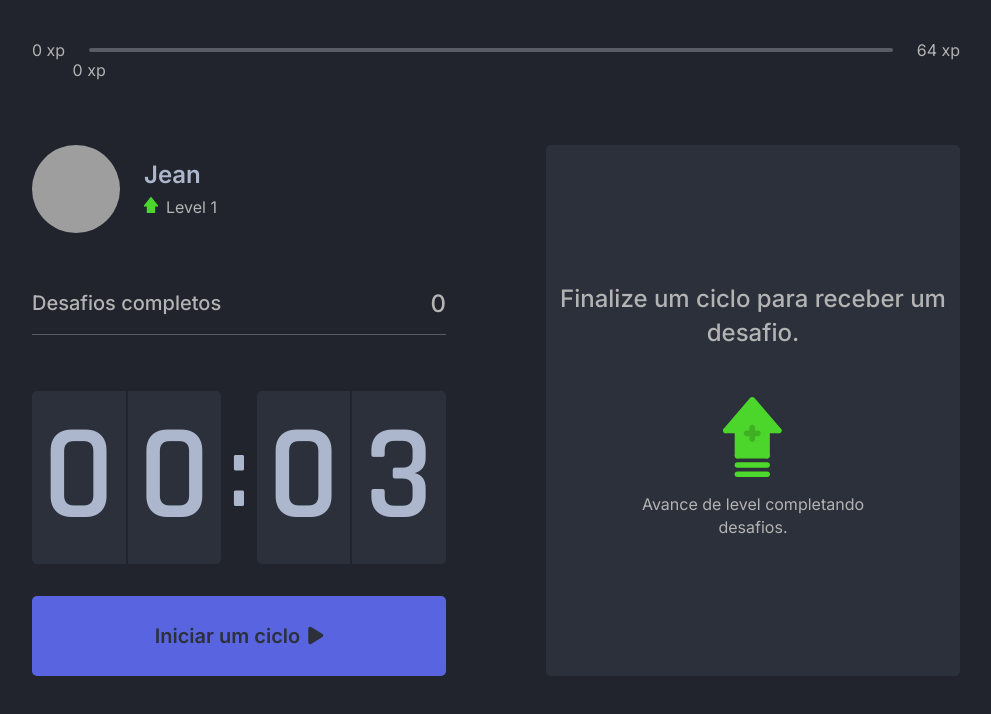
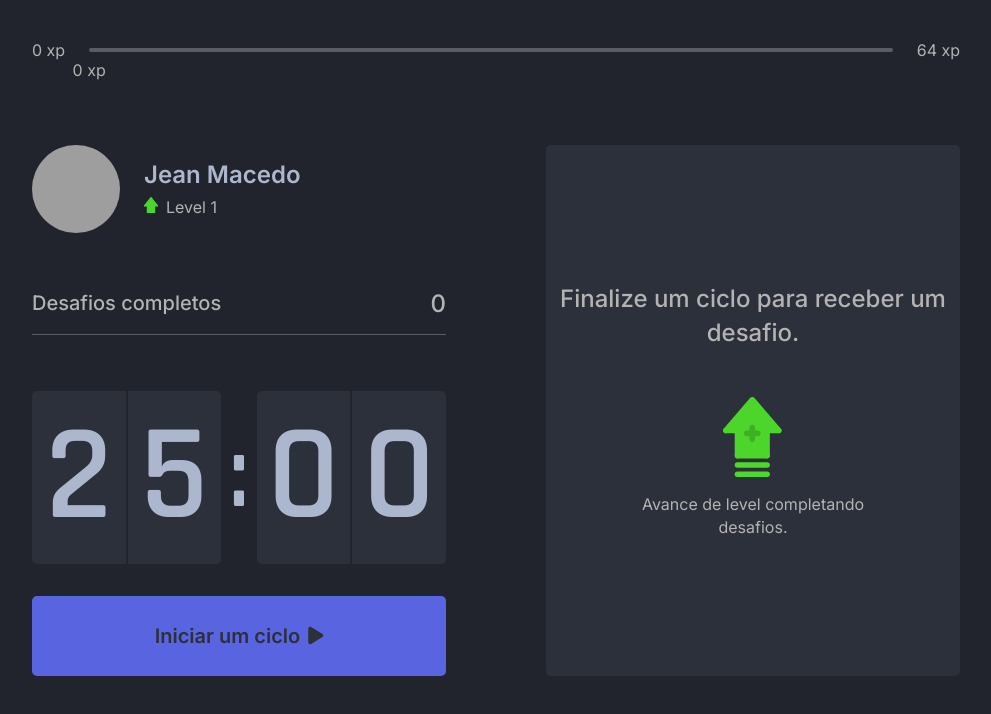
Before and after one commit to jfmacedo91/moveit, a Next.js app: page /home in a window 1280 px wide. Shown: the top 714 px of the page, without its empty margins (144-1135 px from the left). Built offline with nearby package versions, Linux system fonts and the light colour scheme; grey boxes are pictures that could not be loaded.

Commit message:
extra mile

```diff
--- a/src/components/Profile.tsx
+++ b/src/components/Profile.tsx
@@ -11,7 +11,7 @@ export function Profile() {
     <div className={ styles.profileContainer }>
       <img src="https://github.com/JFMacedo.png" alt="Jean Fernandes de Macedo" />
       <div>
-        <strong>Jean</strong>
+        <strong>Jean Macedo</strong>
         <p>
           <img src="icons/level.svg" alt="levelUp" />
           Level { level }
--- a/src/contexts/CountdownContext.tsx
+++ b/src/contexts/CountdownContext.tsx
@@ -21,7 +21,7 @@ let countdownTimeout: NodeJS.Timeout;
 export function CountdownProvider({ children }: CountdownProviderProps) {
   const { startNewChallenge } = useContext(ChallengesContext);
 
-  const [time, setTime] = useState(0.05 * 60);
+  const [time, setTime] = useState(25 * 60);
   const [isActive, setIsActive] = useState(false);
   const [hasFinished, setHasFinished] = useState(false);
 
@@ -35,7 +35,7 @@ export function CountdownProvider({ children }: CountdownProviderProps) {
   function resetCountdown() {
     clearTimeout(countdownTimeout);
     setIsActive(false);
-    setTime(0.05 * 60);
+    setTime(25 * 60);
     setHasFinished(false);
   }
 
```
